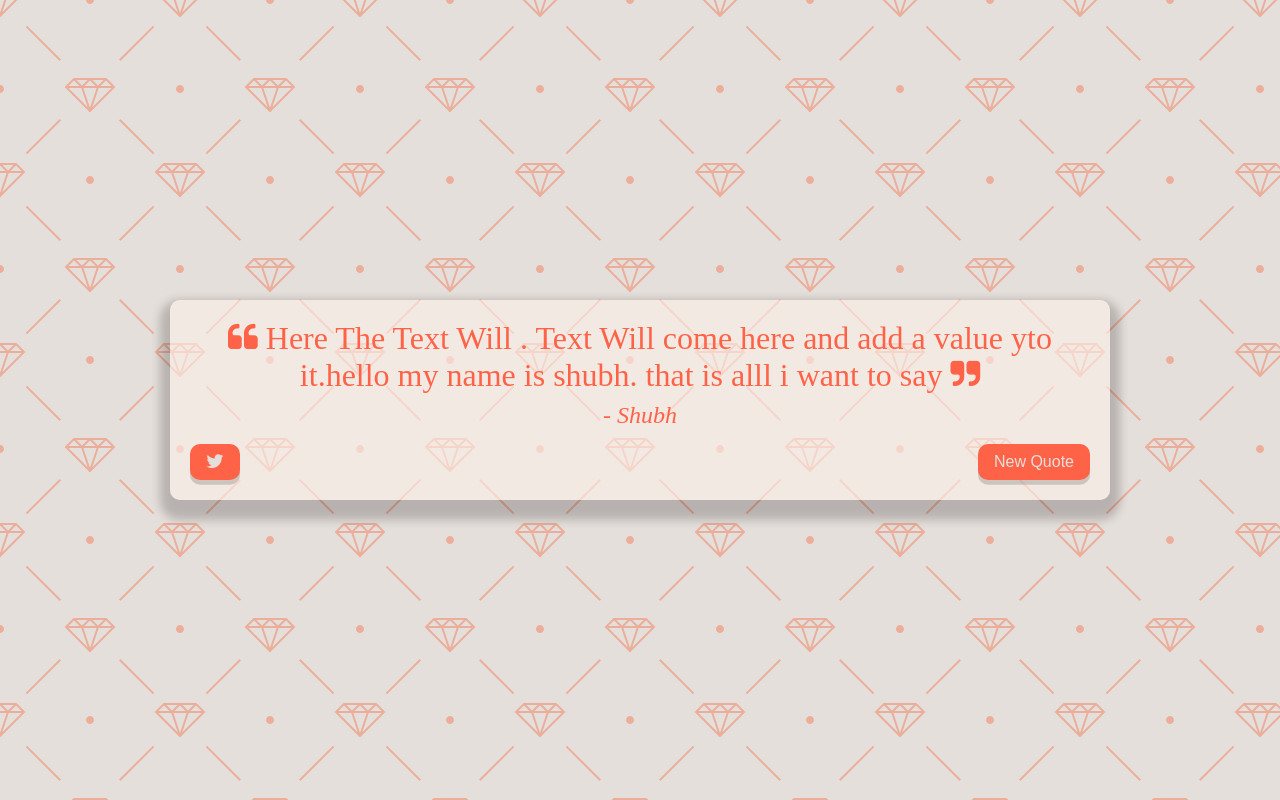
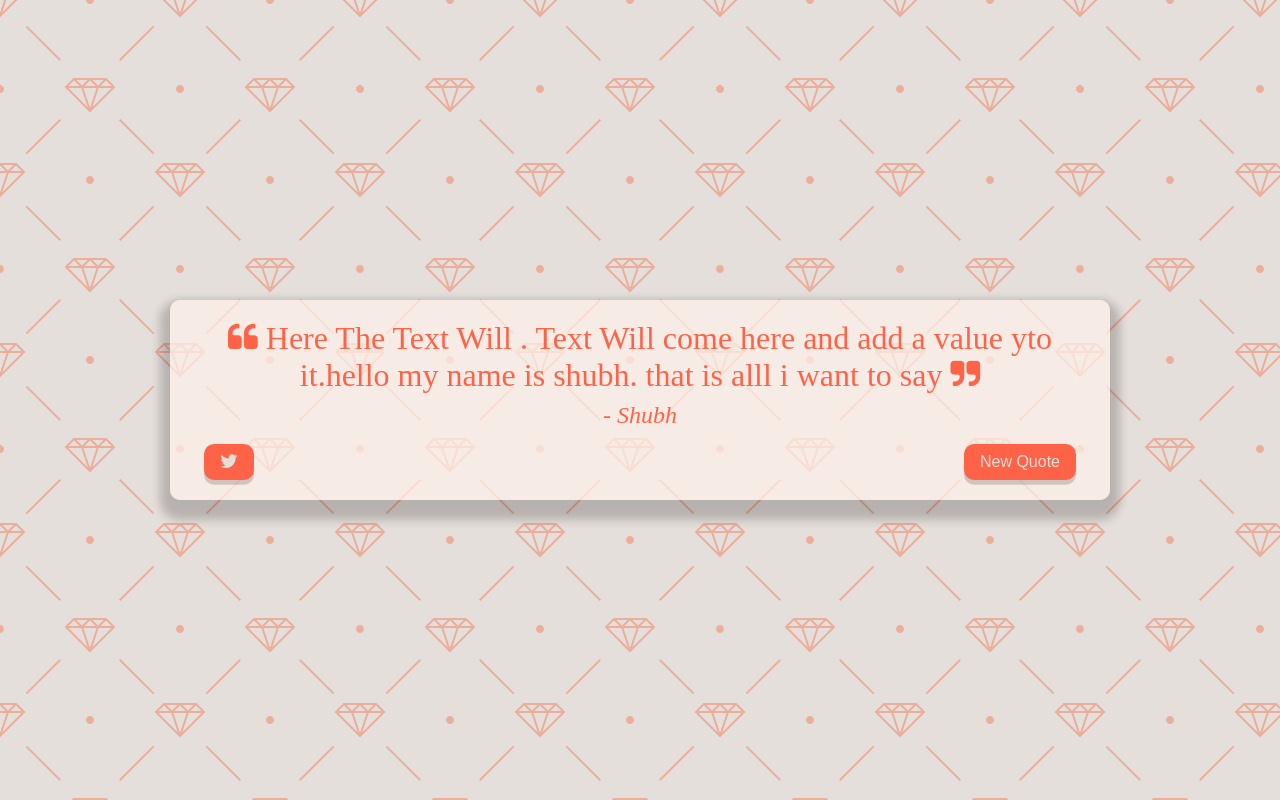
Before and after one commit to Shubh1028/Quotes-Generator, a plain HTML site: page index.html in a window 1280 px wide. Drawn offline with Linux system fonts and the light colour scheme.

Commit message:
Final UI

```diff
--- a/index.css
+++ b/index.css
@@ -15,7 +15,7 @@ body {
 .quote-container {
   width: auto;
   max-width: 900px;
-  background-color: rgba(254, 241, 234, 0.6);
+  background-color: rgba(254, 241, 234, 0.7);
   padding: 20px 20px;
   border-radius: 10px;
   box-shadow: 0 10px 10px 10px rgba(0, 0, 0, 0.2);
@@ -35,6 +35,7 @@ body {
   display: flex;
   justify-content: space-between;
   margin-top: 15px;
+  padding: 0 14px;
 }
 button {
   cursor: pointer;
```
